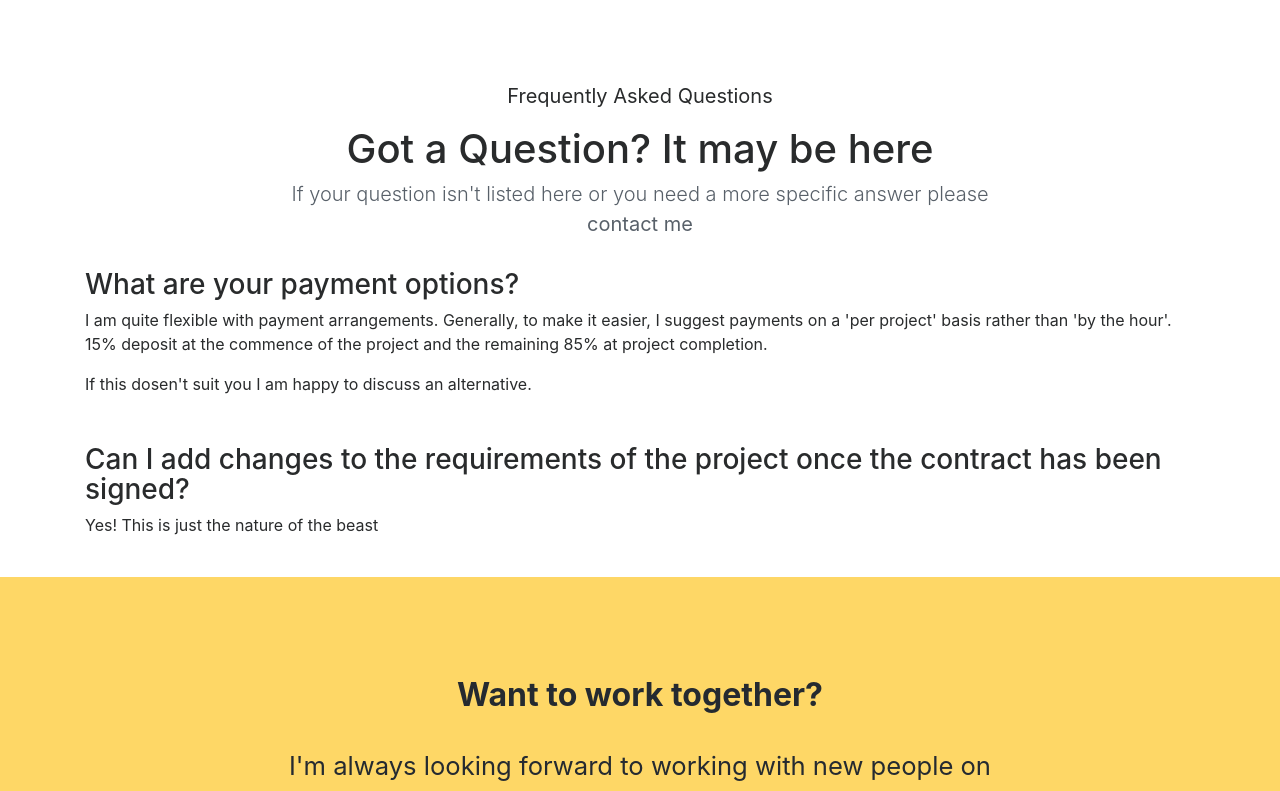
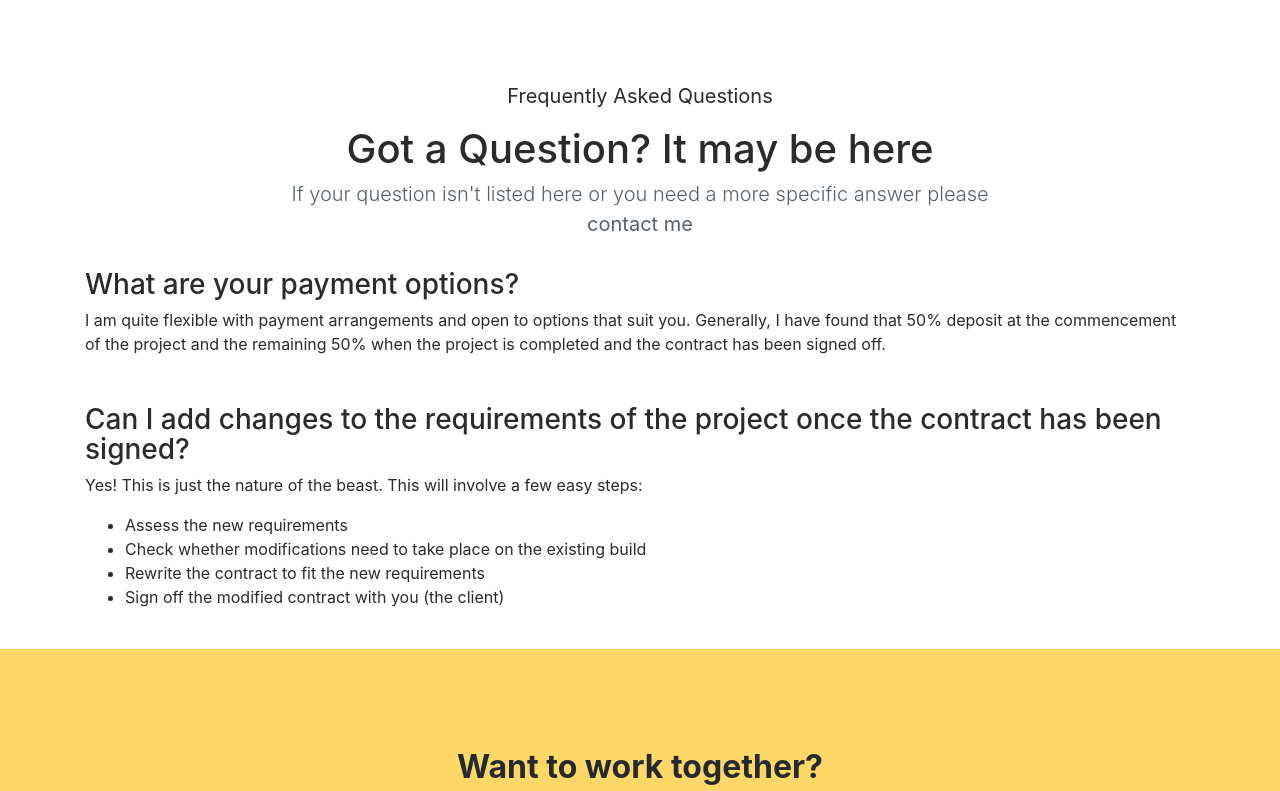
Before and after one commit to baileycarpenter/PersonalSite, an Angular app: page /faq in a window 1280 px wide. Shown: the top 791 px of the page. Built offline with nearby package versions, Linux system fonts and the light colour scheme.

Commit message:
add to faq

```diff
--- a/src/app/faq/faq.component.html
+++ b/src/app/faq/faq.component.html
@@ -10,12 +10,17 @@
     <div class="col">
       <div class="question mb-5">
         <h3>What are your payment options?</h3>
-        <p>I am quite flexible with payment arrangements. Generally, to make it easier, I suggest payments on a 'per project' basis rather than 'by the hour'. 15% deposit at the commence of the project and the remaining 85% at project completion.</p>
-        <p>If this dosen't suit you I am happy to discuss an alternative.</p>
+        <p>I am quite flexible with payment arrangements and open to options that suit you. Generally, I have found that 50% deposit at the commencement of the project and the remaining 50% when the project is completed and the contract has been signed off.</p>
       </div>
       <div class="question mb-3">
         <h3>Can I add changes to the requirements of the project once the contract has been signed?</h3>
-        <p>Yes! This is just the nature of the beast</p>
+        <p>Yes! This is just the nature of the beast. This will involve a few easy steps:</p>
+        <ul>
+          <li>Assess the new requirements</li>
+          <li>Check whether modifications need to take place on the existing build</li>
+          <li>Rewrite the contract to fit the new requirements</li>
+          <li>Sign off the modified contract with you (the client)</li>
+        </ul>
       </div>
     </div>
   </div>
```
